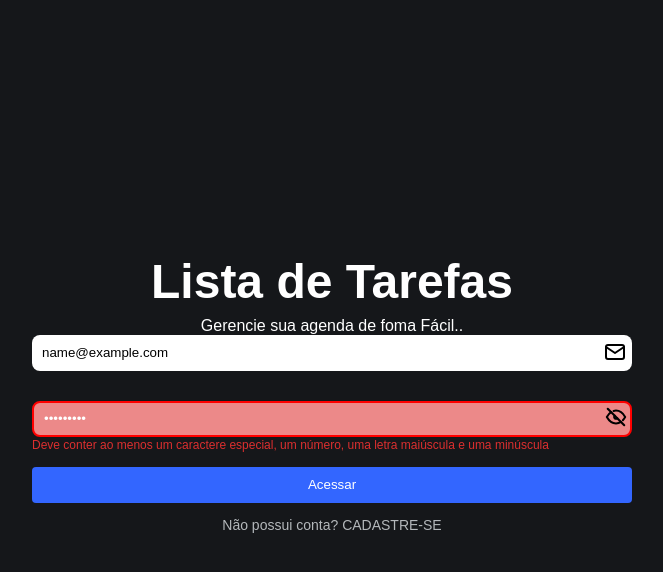
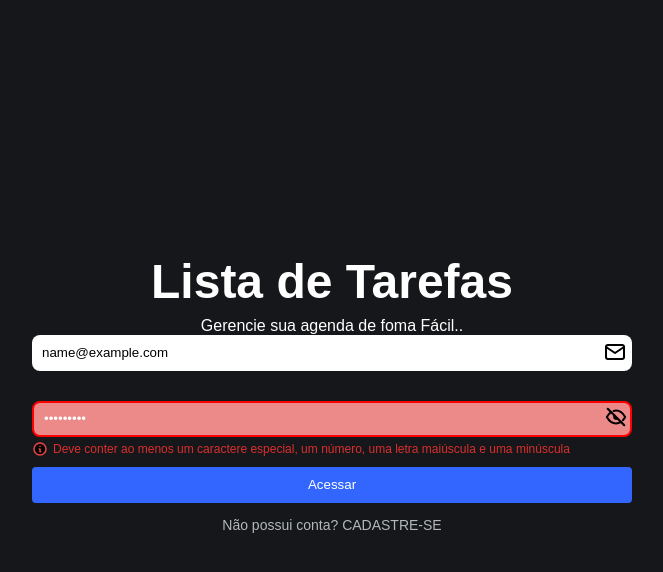
Before and after one commit to Guilhermecarvalho11/FireBaseApp, a React (Create React App) app: page / in a window 1280 px wide. Both pictures are taken after typing "name@example.com", "Sample123" into the empty fields and a click on the button "Acessar". Shown: the top 572 px of the page, without its empty margins (308-971 px from the left). Built offline with nearby package versions, Linux system fonts and the light colour scheme.

Commit message:
escondendo password

```diff
--- a/src/pages/Home/home.css
+++ b/src/pages/Home/home.css
@@ -41,7 +41,14 @@
     color: rgb(220, 47, 47);
     font-size:12px;
     position: absolute;
-    bottom: 15px;
+    bottom: 10px;
+    display:flex;
+    align-items:center;
+
+}
+
+.mgnErro img{
+    margin-right: 5px;
 }
 
 .inputErro{
@@ -93,3 +100,11 @@
     fill: black;
     width: 22px;
 }
+
+.openSvg{
+    position: absolute;
+    right: 5px;
+    top: 5px;
+    fill: black;
+    width: 22px
+}
--- a/src/pages/Home/index.js
+++ b/src/pages/Home/index.js
@@ -6,13 +6,15 @@ import { Link, useNavigate } from "react-router-dom";
 import { auth } from "../../firebaseConections";
 import { signInWithEmailAndPassword } from "firebase/auth";
 import "./home.css";
-import  emailSvg   from '../../img/email.svg';
-import passwordClosed from '../../img/passwordClosed.svg';
-import  passwordOpen from '../../img/email.svg';
+import emailSvg from "../../img/email.svg";
+import passwordClosed from "../../img/passwordClosed.svg";
+import passwordOpen from "../../img/passwordOpen.svg";
+import cicleInfoSvg from "../../img/circle-info.svg";
 
 function Home() {
   const [email, setEmail] = useState("");
   const [password, setPassword] = useState("");
+  const [isEyeOpen, setIsEyeOpen] = useState(false);
 
   const navigate = useNavigate();
 
@@ -32,6 +34,9 @@ function Home() {
   const inputEmailClass = ["input"];
   const inputPasswordClass = ["input"];
 
+  const inputOpen = ["openSvg"];
+  const inputClosed = ["closedSvg"];
+
   async function handleLogin(data) {
     console.log(data);
 
@@ -44,6 +49,10 @@ function Home() {
           console.log("deu ruim" + " " + e);
         });
     }
+  }
+
+  function clickEyed() {
+    setIsEyeOpen(!isEyeOpen);
   }
 
   if (errors.email) inputEmailClass.push("inputErro");
@@ -59,7 +68,6 @@ function Home() {
           <input
             className={inputEmailClass.join(" ")}
             name="email"
-
             {...register("email", {
               required: {
                 value: true,
@@ -74,10 +82,13 @@ function Home() {
           />
           <img className="emailSvg" src={emailSvg} />
           <span className="mgnErro">
-          <ErrorMessage errors={errors} name="email" />
+            <ErrorMessage
+             errors={errors}
+              name="email"
+              render={({ message }) => <> <img src={cicleInfoSvg} /> {message}</>}
+              />
           </span>
         </label>
-
 
         <label className="labelInput">
           <input
@@ -96,14 +107,25 @@ function Home() {
               },
               maxLength: { value: 14, message: "senha maior que 14 dígitos" },
             })}
-          type="password"
+            type={isEyeOpen ? "text" : "password"}
             placeholder="Senha"
             value={password}
             onChange={(e) => setPassword(e.target.value)}
           />
-        <img className="closedSvg" src={passwordClosed} />
+          <img
+            className={inputOpen}
+            src={isEyeOpen ? passwordOpen : passwordClosed}
+            onClick={clickEyed}
+            value={isEyeOpen}
+          />
+
           <span className="mgnErro">
-            <ErrorMessage errors={errors} name="password" />
+
+            <ErrorMessage
+            errors={errors}
+            name="password"
+            render={({ message }) => <> <img src={cicleInfoSvg} /> {message}</>}
+            />
           </span>
         </label>
 
```
Also changed, not shown: src/img/passwordOpen.svg. Lines whose indentation alone changed are shown as unchanged.
